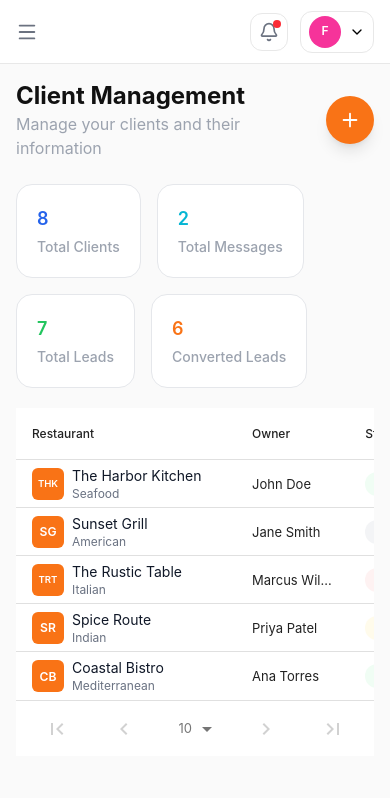
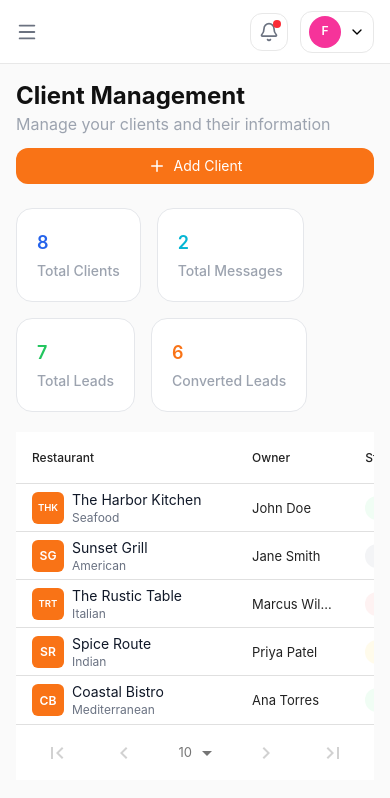
Before and after one commit to hamza-nafasat/rcs-frontend, a React (Vite) app: page /dashboard/clients in a window 390 px wide. Shown: the top 798 px of the page. Built offline with nearby package versions, Linux system fonts and the light colour scheme.

Commit message:
mobile button finally approved

```diff
--- a/src/pages/client-management/components/ClientManagementHeading.jsx
+++ b/src/pages/client-management/components/ClientManagementHeading.jsx
@@ -10,7 +10,7 @@ const ClientManagementHeading = ({ heading, subheading, emoji }) => {
     setIsModalOpen(false);
   };
   return (
-    <section className="flex items-center justify-between gap-3 sm:gap-4">
+    <section className="flex flex-wrap items-center justify-between gap-3 sm:gap-4">
       <div>
         <h1 className="heading-lg text-tertiary">
           {heading} <span className="ml-1">{emoji}</span>
@@ -21,10 +21,8 @@ const ClientManagementHeading = ({ heading, subheading, emoji }) => {
       <Button
         onClick={() => setIsModalOpen(true)}
         iconPosition="left"
-        icon={<Plus size={22} className="sm:size-4.5" />}
-        aria-label="Add Client"
-        textClassName="hidden sm:inline"
-        className="h-12! w-12! min-w-12 shrink-0 rounded-full! p-0! whitespace-nowrap shadow-lg shadow-(--color-primary)/30 sm:h-auto! sm:w-auto! sm:min-w-0 sm:rounded-xl! sm:px-4! sm:py-2.5! sm:shadow-none"
+        icon={<Plus size={18} />}
+        className="shrink-0 text-sm whitespace-nowrap px-3! py-2! sm:px-4! sm:py-2.5! sm:text-base w-full sm:w-auto"
       >
         Add Client
       </Button>
```
